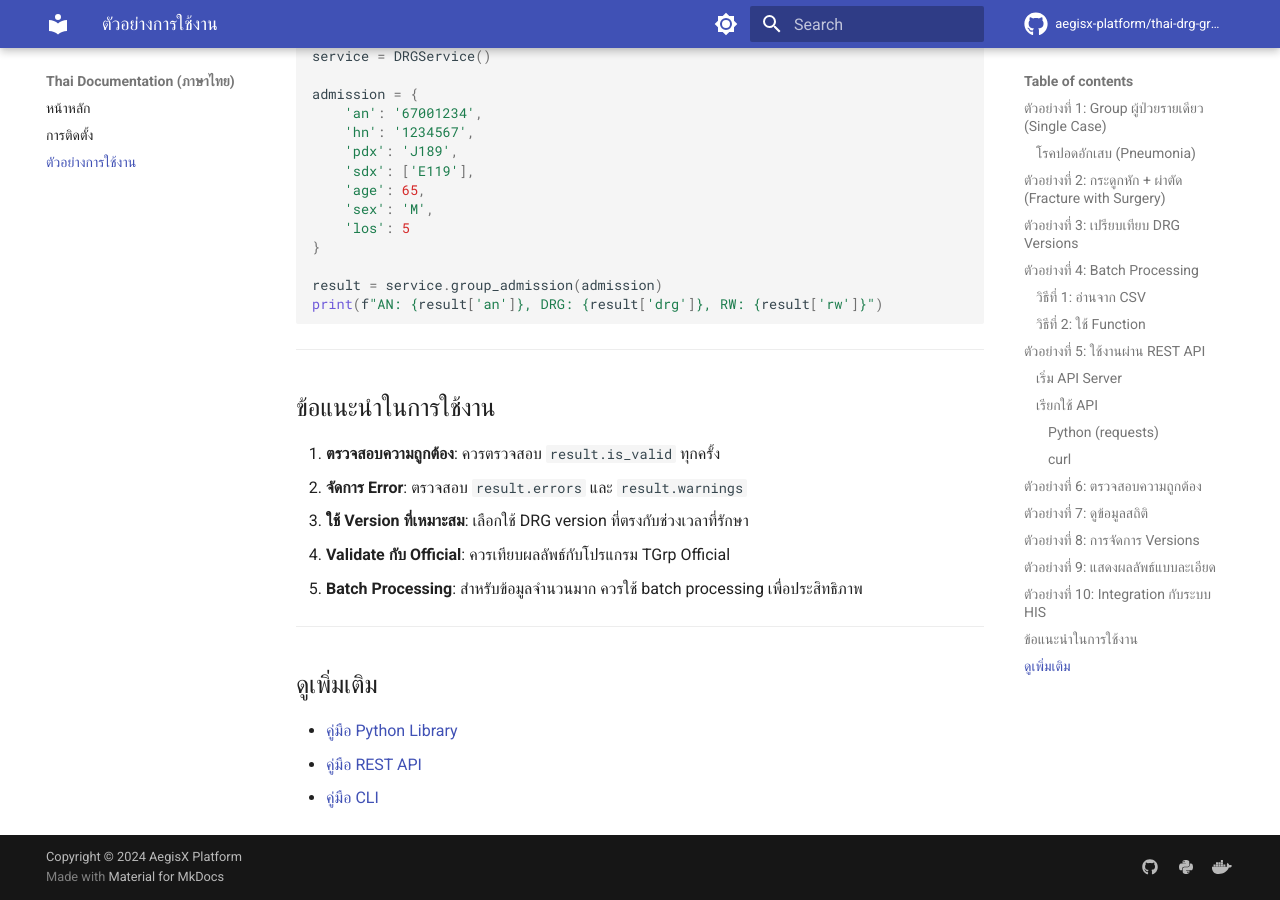
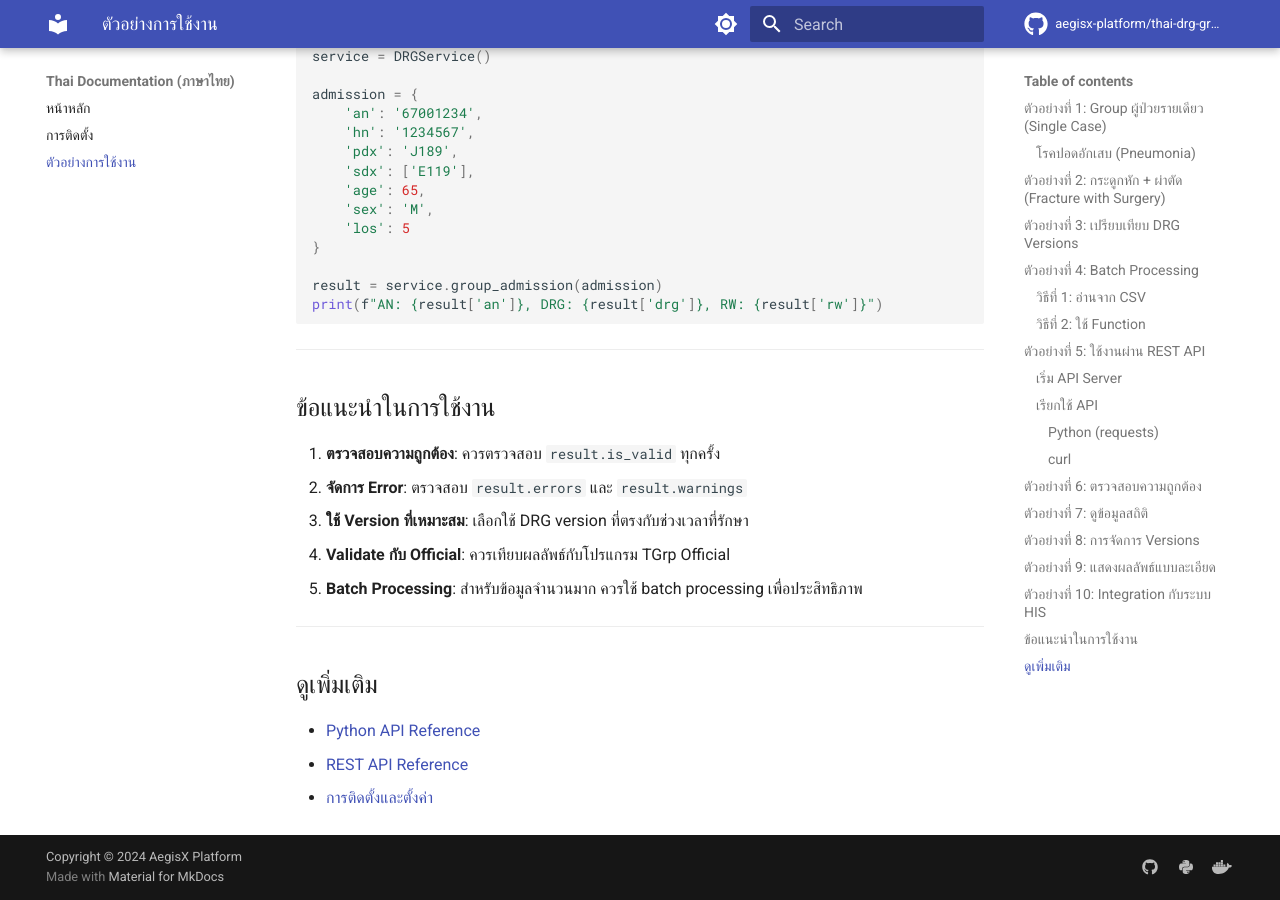
Before and after one commit to aegisx-platform/thai-drg-grouper, an MkDocs documentation site: the page built from docs/th/examples/basic.md, in a window 1280 px wide and 900 px high, scrolled down 8418 px. Built offline with MkDocs 1.6.1 and Material for MkDocs 9.7.7, drawn with Linux system fonts in a browser that asks for light colours; comment, search, counter and statistics services are not loaded; the version menu is left out.

Commit message:
docs: fix broken links in Thai documentation
Fixed broken links causing docs build to fail in strict mode:

1. docs/th/examples/basic.md:
   - Replace ../guide/python-library.md → ../reference/grouper.md
   - Replace ../guide/api.md → ../reference/api.md
   - Replace ../guide/cli.md → ../getting-started/installation.md

2. docs/th/getting-started/installation.md:
   - Remove broken link to quickstart.md
   - Replace ../guide/api.md → ../reference/api.md
   - Add link to ../reference/grouper.md

3. docs/th/index.md:
   - Fix broken anchor link #การตั้งค่า-configuration
   - Simplified to link to page without anchor

This fixes the mkdocs build failures and allows docs to deploy.

🤖 Generated with [Claude Code](https://claude.com/claude-code)

Co-Authored-By: Claude Sonnet 4.5 <noreply@anthropic.com>

```diff
--- a/docs/th/examples/basic.md
+++ b/docs/th/examples/basic.md
@@ -457,6 +457,6 @@ print(f"AN: {result['an']}, DRG: {result['drg']}, RW: {result['rw']}")
 
 ## ดูเพิ่มเติม
 
-- [คู่มือ Python Library](../guide/python-library.md)
-- [คู่มือ REST API](../guide/api.md)
-- [คู่มือ CLI](../guide/cli.md)
+- [Python API Reference](../reference/grouper.md)
+- [REST API Reference](../reference/api.md)
+- [การติดตั้งและตั้งค่า](../getting-started/installation.md)
```
Also changed, not shown: docs/th/getting-started/installation.md (+2 -2 lines), docs/th/index.md (+1 -1 lines).
